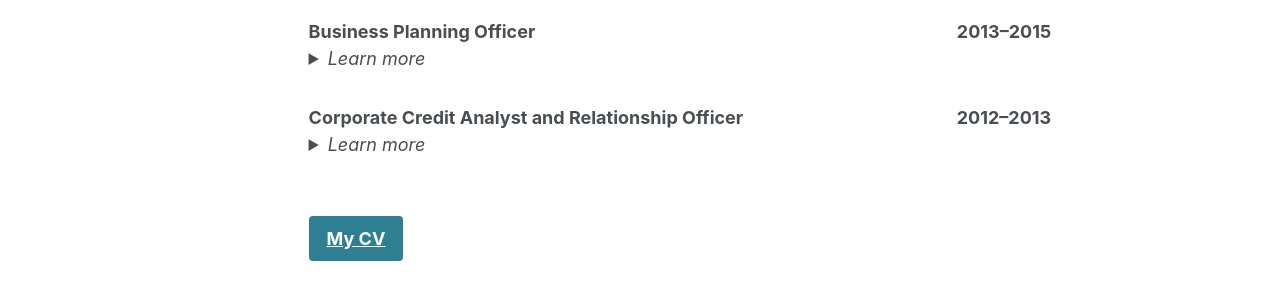
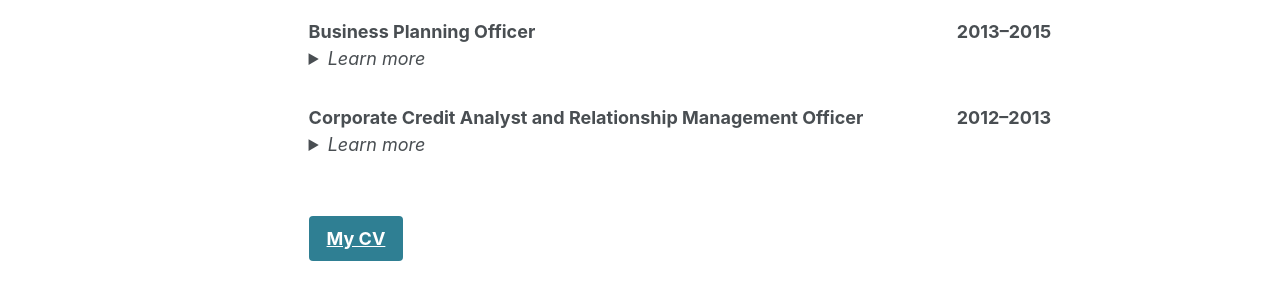
Before and after one commit to thinh-dao-econ/thinh-dao-econ.github.io, a Jekyll site: the page built from _pages/experience.md, in a window 1280 px wide and 900 px high, scrolled down 646 px. Shown: the part 530-830 px from the top of the window. Built offline with Jekyll 4.4.1, drawn with Linux system fonts in a browser that asks for light colours; a style sheet for code colours, icons or effects is not loaded.

Commit message:
Update job title to Relationship Management Officer

```diff
--- a/_pages/experience.md
+++ b/_pages/experience.md
@@ -133,7 +133,7 @@ My responsibilities included:
 </details>
 
 <div style="display:flex; justify-content:space-between; flex-wrap:wrap; margin-top:1.4em;">
-<strong>Corporate Credit Analyst and Relationship Officer</strong>
+<strong>Corporate Credit Analyst and Relationship Management Officer</strong>
 <span><strong>2012–2013</strong></span>
 </div>
 
```
